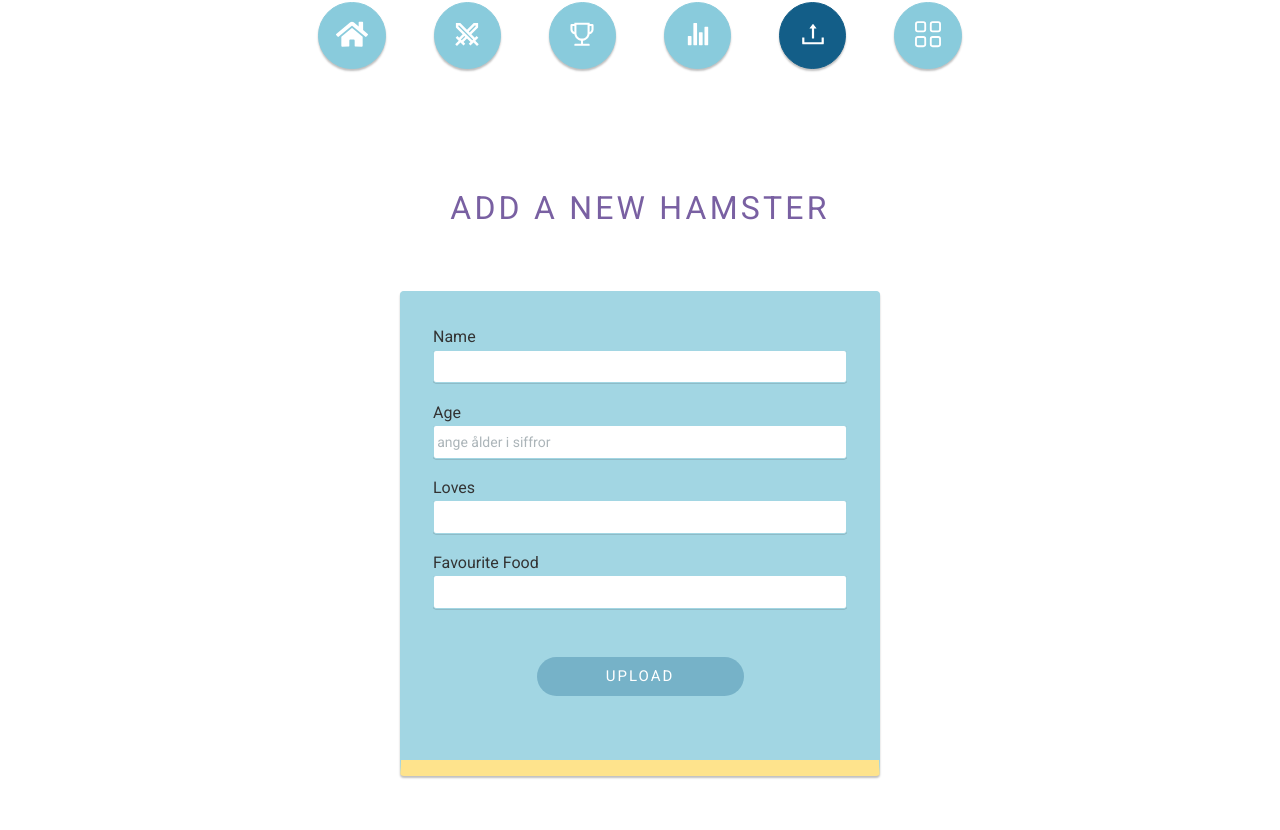
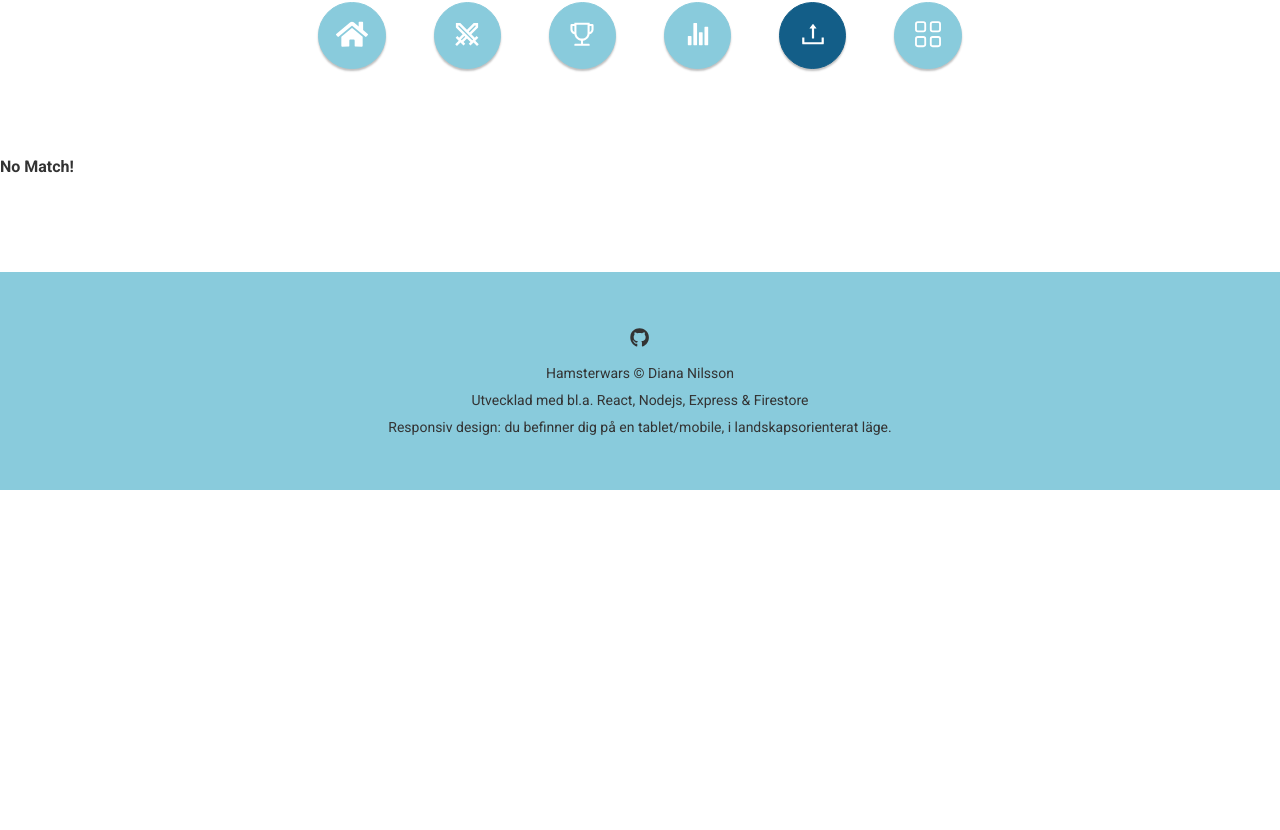
Before and after one commit to DianaNilsson/hamsterwars-app, a React (Create React App) app: page /upload in a window 1280 px wide. Shown: the part 1190-2020 px from the top of the page. After the commit the page ends 1680 px from the top, so only its background shows below. Built offline with nearby package versions, Linux system fonts and the light colour scheme; a web font is replaced by a local one.

Commit message:
try to solve Heroku deploy problem

```diff
--- a/src/App.js
+++ b/src/App.js
@@ -12,7 +12,7 @@ import Battle from './battle/Battle';
 import Result from './result/Result';
 import Matchup from './result/Matchup';
 import Stats from './stats/Stats';
-import Upload from './upload/Upload';
+// import Upload from './upload/Upload';
 import Footer from './footer/Footer';
 import NoMatch from './no-matches/NoMatch';
 
@@ -41,7 +41,7 @@ const App = () => {
             <Route path="/matchup/:gameId" component={Matchup} />
             <Route path="/matchup" exact component={Result} />
             <Route path="/stats" exact component={Stats} />
-            <Route path="/upload" exact component={Upload} />
+            {/* <Route path="/upload" exact component={Upload} /> */}
             <Route path="/" exact component={Home} />
             <Route path="*" component={NoMatch} />
           </Switch>
--- a/src/upload/Upload.css
+++ /dev/null
@@ -1,98 +0,0 @@
-.upload-section {
-    padding: 1rem;
-}
-
-.upload-form {
-    width: 30rem;
-    margin: 4rem auto;
-    background-color: #A2D6E3;
-    border: 1px solid #A2D6E3;
-    border-radius: 4px;
-    box-shadow: 0px 2px 2px rgba(0, 0, 0, 0.25);
-    padding: 2rem;
-    border-bottom: 1rem solid #FEE38C;
-}
-
-.upload-form h4 {
-    font-size: 16px;
-    font-weight: 400;
-    padding: 0.2rem 0;
-}
-
-.upload-form input {
-    font-size: 16px;
-    width: 100%;
-    margin-bottom:1rem;
-    border: 1px solid #A2D6E3;
-    border-radius: 3px;
-    padding: 0.4rem 0.2rem;
-    box-shadow: 0px 0.5px 0.5px rgba(0, 0, 0, 0.25);
-}
-
-.upload-form input::placeholder {
-    font-size: 14px;
-    color:  #acb5b9;
-    opacity: 1;
-}
-
-.upload-form input:focus {
-    border: none !important;
-    outline: none !important;
-}
-
-.upload-form button {
-    font-size: 15px;
-    color: #fff;
-    text-transform: uppercase;
-    letter-spacing: 2px;
-    display: block;
-    width: 50%;
-    margin: 2rem auto;
-    padding: 0.6rem 0.2rem;
-    border-radius: 100px;
-}
-
-.upload-button-inactive {
-    background-color: rgba(19, 94, 136, 0.3);
-    border: 1px solid rgba(19, 94, 136, 0);
-}
-
-
-.upload-button-active {
-    background-color: rgba(19, 94, 136, 1);
-    border: 1px solid rgba(19, 94, 136, 1);
-    box-shadow: 0px 1px 1px rgba(0, 0, 0, 0.25);
-}
-
-.input-ok {
-    border: 1px solid green !important;
-}
-
-.input-not-ok {
-    border: 1px solid red !important;
-}
-
-.fail-message {
-    font-size: 15px;
-    color: red;
-    margin-bottom: 1.5rem;
-}
-
-.success-message {
-    background-color: #FEE38C;
-    padding: 1rem;
-    font-size: 1.2rem;
-    width: 30rem;
-    margin: 2rem auto;
-    border: 4px solid #A2D6E3;
-    border-radius: 4px;
-    position: relative;
-}
-
-.message-pin {
-    fill: #135E88;
-    font-size: 2.2rem;
-    position: absolute;
-    top: -1.6rem;
-    right: -1.2rem;
-}
--- a/src/upload/Upload.js
+++ /dev/null
@@ -1,163 +0,0 @@
-import React, { useState } from 'react';
-import './Upload.css'
-import { GiPin } from 'react-icons/gi'
-
-const Upload = () => {
-
-    const [name, setName] = useState('');
-    const [age, setAge] = useState(null);
-    const [loves, setLoves] = useState('');
-    const [favFood, setFavFood] = useState('');
-
-    //For css
-    const [nameStatus, setNameStatus] = useState('');
-    const [ageStatus, setAgeStatus] = useState('');
-    const [lovesStatus, setLovesStatus] = useState('');
-    const [favFoodStatus, setFavFoodStatus] = useState('');
-
-    //Success message
-    const [successMessage, setSuccessMessage] = useState();
-
-    //Fail message
-    const [failMessage, setFailMessage] = useState(false);
-
-    //Validate name input
-    const validateNameInput = async (e) => {
-        e.preventDefault()
-        if (e.target.value.trim().length > 0) {
-            setName(e.target.value)
-            setNameStatus('input-ok')
-        } else {
-            setName('')
-            setNameStatus('input-not-ok')
-        }
-    }
-
-    //Validate age input
-    const validateAgeInput = async (e) => {
-        e.preventDefault()
-        if (Number(e.target.value)) {
-            setAge(e.target.value)
-            setAgeStatus('input-ok')
-        } else {
-            setAge(null)
-            setAgeStatus('input-not-ok')
-        }
-    }
-
-    //Validate loves input
-    const validateLovesInput = async (e) => {
-        e.preventDefault()
-        if (e.target.value.trim().length > 0) {
-            setLoves(e.target.value)
-            setLovesStatus('input-ok')
-        } else {
-            setLoves('')
-            setLovesStatus('input-not-ok')
-        }
-    }
-
-    //Validate favFood input
-    const validateFavFoodInput = async (e) => {
-        e.preventDefault()
-        if (e.target.value.trim().length > 0) {
-            setFavFood(e.target.value)
-            setFavFoodStatus('input-ok')
-        } else {
-            setFavFood('')
-            setFavFoodStatus('input-not-ok')
-        }
-    }
-
-    //Fetch (post) hamster
-    const uploadHamster = async (e) => {
-
-        e.preventDefault()
-
-        if (name && age && loves && favFood) {
-
-            setFailMessage(false)
-
-            const config = {
-                method: 'POST',
-                headers: {
-                    Accept: 'application/json',
-                    'Content-Type': 'application/json',
-                },
-                body: JSON.stringify({
-                    name, age, loves, favFood
-                })
-            };
-
-
-            try {
-
-                const response = await fetch(`/hamsters`, config);
-                const result = await response.json();
-                setSuccessMessage(result.msg);
-
-            } catch (error) {
-                return error;
-            }
-        } else {
-            setFailMessage(true)
-        }
-
-    }
-
-    return (
-        <section className="upload-section">
-            <h2 className="heading to-uppercase">Add a new hamster</h2>
-
-            <form onSubmit={e => uploadHamster(e)} className="upload-form">
-
-                {failMessage && <p className="fail-message">We need more information about your hamster, please fill in all fields</p>}
-
-                <h4>Name</h4>
-                <input
-                    type="text"
-                    name="name"
-                    className={nameStatus}
-                    onBlur={e => validateNameInput(e)}
-                    onKeyDown={e => { e.key === 'Enter' && validateNameInput(e) }}
-                />
-
-                <h4>Age</h4>
-                <input
-                    type="text"
-                    name="name"
-                    placeholder="ange ålder i siffror"
-                    className={ageStatus}
-                    onBlur={e => validateAgeInput(e)}
-                    onKeyDown={e => { e.key === 'Enter' && validateAgeInput(e) }}
-                />
-
-                <h4>Loves</h4>
-                <input
-                    type="text"
-                    name="name"
-                    className={lovesStatus}
-                    onBlur={e => validateLovesInput(e)}
-                    onKeyDown={e => { e.key === 'Enter' && validateLovesInput(e) }}
-                />
-
-                <h4>Favourite Food</h4>
-                <input
-                    type="text"
-                    name="name"
-                    className={favFoodStatus}
-                    onBlur={e => validateFavFoodInput(e)}
-                    onKeyDown={e => { e.key === 'Enter' && validateFavFoodInput(e) }}
-                />
-
-                <button type="submit" className={name && age && loves && favFood ? 'upload-button-active' : 'upload-button-inactive'} >Upload</button>
-
-            </form>
-
-            {successMessage && <p className="playful-heading success-message">{successMessage}<GiPin className="message-pin" /></p>}
-
-        </section>
-    );
-};
-
-export default Upload;
```
Also changed, not shown: 1 other file (tests, documents, lock files or other folders).
